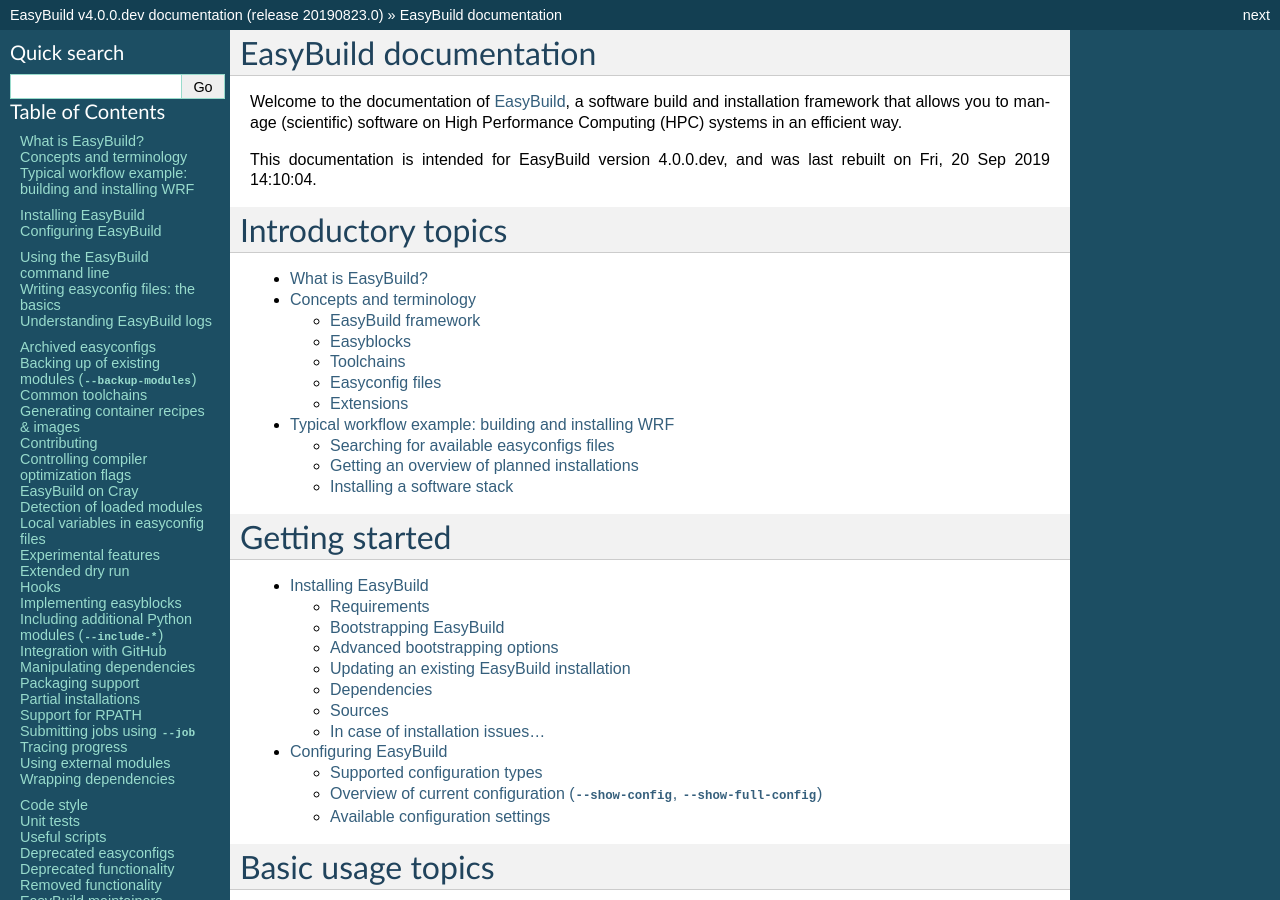
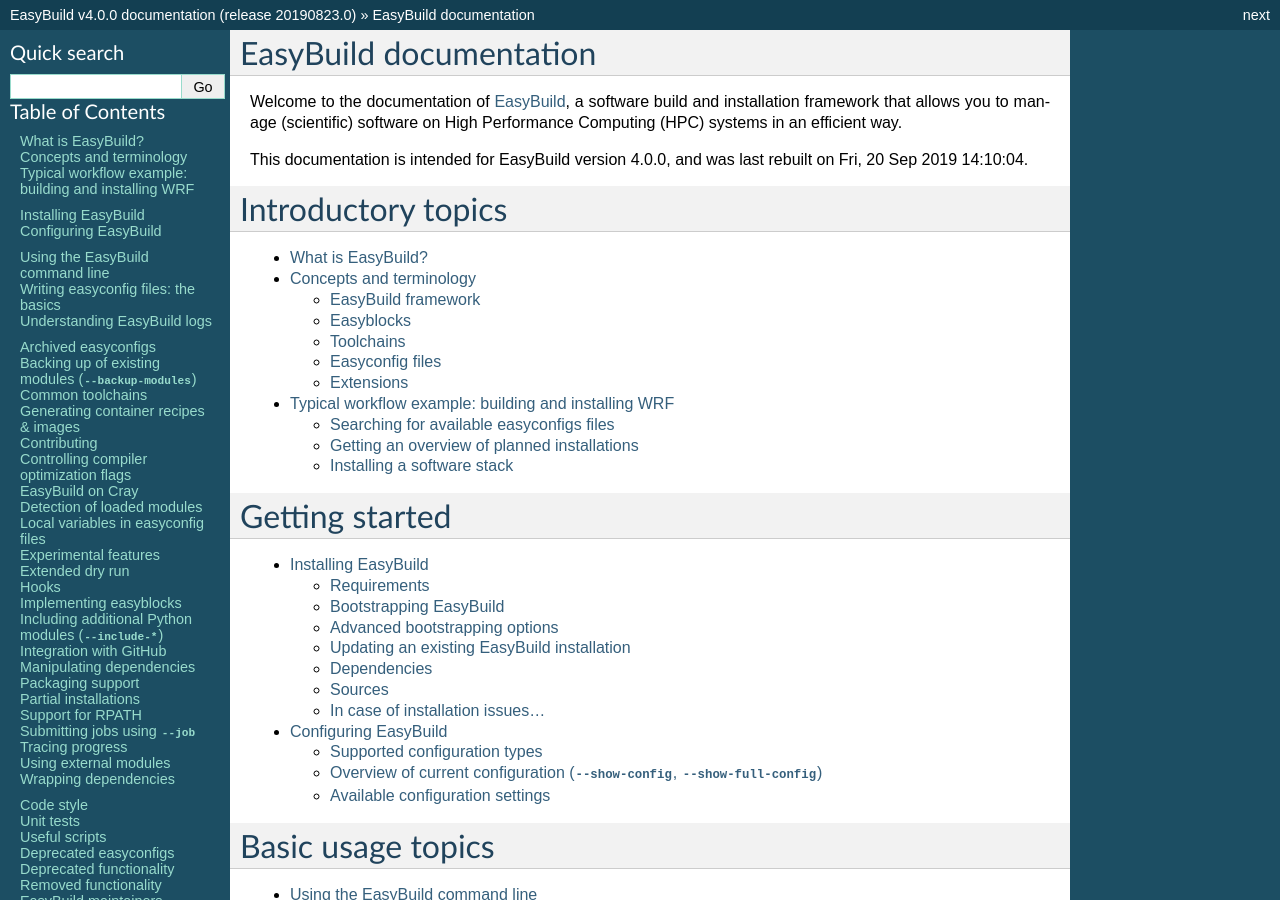
Before and after one commit to easybuilders/easybuild, a Sphinx documentation site: the page built from docs/index.rst, in a window 1280 px wide and 900 px high. Built offline with Sphinx 7.4.7, drawn with Linux system fonts in a browser that asks for light colours; pages that are not in the unit, such as notebooks, are missing from menus; some of the changed text lies outside the part shown.

Commit message:
release EasyBuild v4.0.0

```diff
--- a/docs/Changelog.rst
+++ b/docs/Changelog.rst
@@ -5,6 +5,7 @@
 
 (for EasyBuild release notes, see :ref:`release_notes`)
 
+* **release 20190920.01** (`Sep 20th 2019`): update release notes for EasyBuild v4.0.0 (see :ref:`release_notes_eb400`); see also :ref:`eb4_changes_overview`
 * **release 20190823.01** (`Aug 23rd 2019`): update release notes for EasyBuild v3.9.4 (see :ref:`release_notes_eb394`)
 * **release 20190708.01** (`Jul 8th 2019`): update release notes for EasyBuild v3.9.3 (see :ref:`release_notes_eb393`)
 * **release 20190609.01** (`Jun 9th 2019`): update release notes for EasyBuild v3.9.2 (see :ref:`release_notes_eb392`)
--- a/docs/conf.py
+++ b/docs/conf.py
@@ -41,7 +41,7 @@
 # other places throughout the built documents.
 #
 # The short X.Y version.
-version = '4.0.0.dev'  # this is meant to reference the version of EasyBuild
+version = '4.0.0'  # this is meant to reference the version of EasyBuild
 # The full version, including alpha/beta/rc tags.
 release = '20190823.0'  # this is meant to reference the version of the documentation itself
 
--- a/setup.py
+++ b/setup.py
@@ -36,7 +36,7 @@
 
 # note: release candidates should be versioned as a pre-release, e.g. "1.1rc1"
 # 1.1-rc1 would indicate a post-release, i.e., and update of 1.1, so beware
-VERSION = '3.9.4'
+VERSION = '4.0.0'
 
 
 # Utility function to read README file
```
